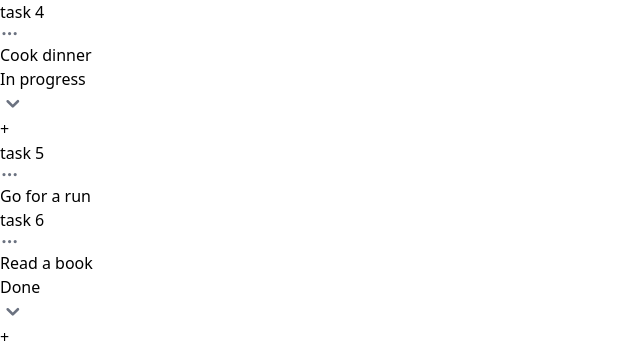
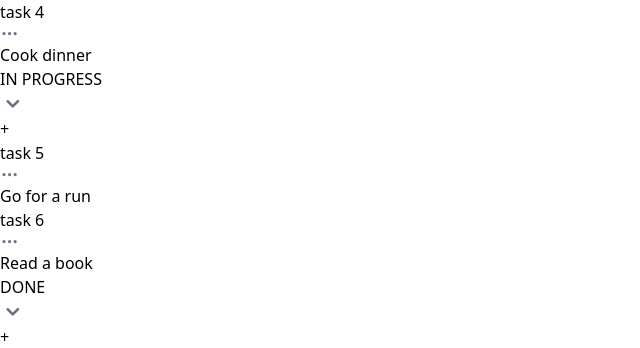
Before and after one commit to ADPenrose/kan-do, a React (Vite) app: page / in a window 1280 px wide. Shown: the part 368-716 px from the top of the page, without its empty margins (0-640 px from the left). Built offline with nearby package versions, Linux system fonts and the light colour scheme.

Commit message:
Capitalized all column titles

```diff
--- a/src/components/AppLayout.jsx
+++ b/src/components/AppLayout.jsx
@@ -23,12 +23,12 @@ const initialData = {
     },
     'column-2': {
       id: 'column-2',
-      title: 'In progress',
+      title: 'IN PROGRESS',
       taskIds: ['task-5', 'task-6'],
     },
     'column-3': {
       id: 'column-3',
-      title: 'Done',
+      title: 'DONE',
       taskIds: ['task-7', 'task-8', 'task-9', 'task-10'],
     },
   },
```
